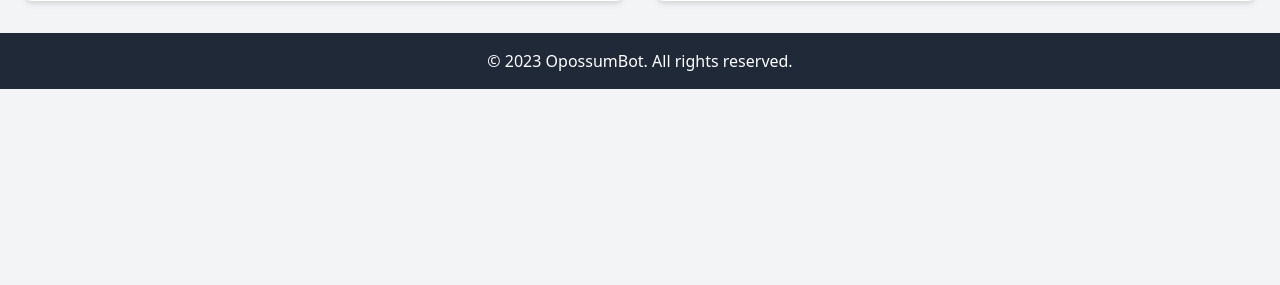
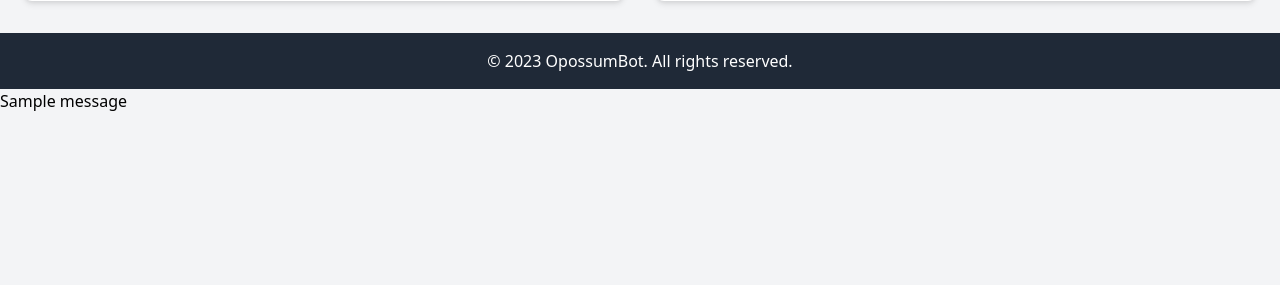
Before and after one commit to GraysLawson/opossum, a Flask app: page / in a window 1280 px wide. Shown: the part 431-716 px from the top of the page. Run offline with Flask 3, Linux system fonts and the light colour scheme; one stand-in notice (Sample message) is shown; parts of the project's set-up code (start-up, migrations or seed data) failed here and were passed over.

Commit message:
modified:   website/app.py 	modified:   website/templates/base.html

```diff
--- a/website/app.py
+++ b/website/app.py
@@ -1,4 +1,4 @@
-from flask import Flask, render_template, request, redirect, url_for, session
+from flask import Flask, render_template, request, redirect, url_for, session, flash
 from flask_discord import DiscordOAuth2Session, requires_authorization, Unauthorized
 import os
 import redis
@@ -12,6 +12,7 @@ app.secret_key = os.urandom(24)
 app.config["DISCORD_CLIENT_ID"] = os.getenv("DISCORD_CLIENT_ID")
 app.config["DISCORD_CLIENT_SECRET"] = os.getenv("DISCORD_CLIENT_SECRET")
 app.config["DISCORD_REDIRECT_URI"] = os.getenv("DISCORD_REDIRECT_URI")
+app.config['OAUTHLIB_INSECURE_TRANSPORT'] = 0  # Enforce HTTPS
 
 discord = DiscordOAuth2Session(app)
 
--- a/website/templates/base.html
+++ b/website/templates/base.html
@@ -31,5 +31,12 @@
             <p>&copy; 2023 OpossumBot. All rights reserved.</p>
         </div>
     </footer>
+    {% with messages = get_flashed_messages(with_categories=true) %}
+        {% if messages %}
+            {% for category, message in messages %}
+                <div class="alert alert-{{ category }}">{{ message }}</div>
+            {% endfor %}
+        {% endif %}
+    {% endwith %}
 </body>
 </html>
```
